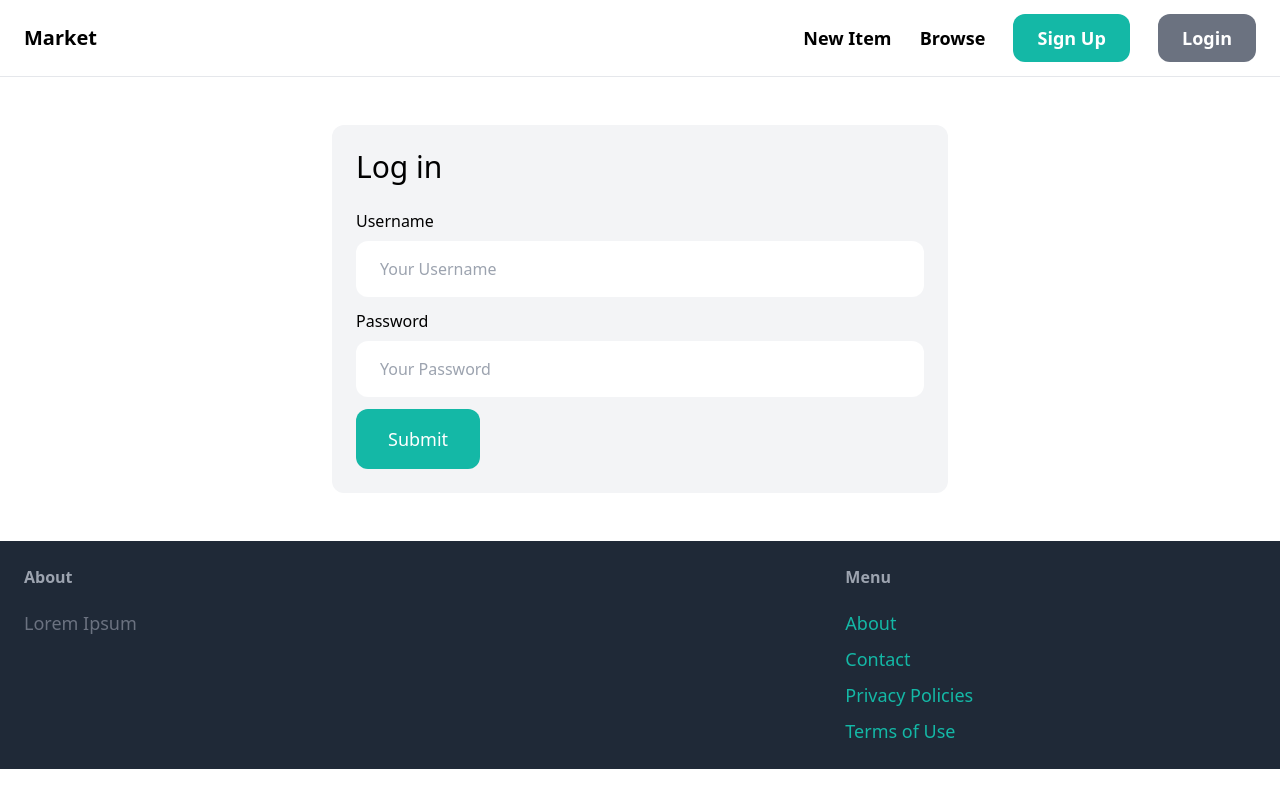
After one commit to neuralmanacle/market, a Django app: a page that uses core/templates/core/base.html in a window 1280 px wide. The commit adds this page. Run offline with Django 5.2, Linux system fonts and the light colour scheme; some libraries are stand-ins or nearby versions.

Commit message:
Add Item

```diff
--- a/core/forms.py
+++ b/core/forms.py
@@ -1,7 +1,16 @@
 from django import forms
-from django.contrib.auth.forms import UserCreationForm
+from django.contrib.auth.forms import UserCreationForm,AuthenticationForm
 from django.contrib.auth.models import User
 
+class LoginForm(AuthenticationForm):
+    username = forms.CharField(widget=forms.TextInput(attrs={
+        'placeholder': 'Your Username',
+        'class': 'w-full py-4 px-6 rounded-xl'
+    }))
+    password = forms.CharField(widget=forms.PasswordInput(attrs={
+        'placeholder': 'Your Password',
+        'class': 'w-full py-4 px-6 rounded-xl'
+    }))
 class SignupForm(UserCreationForm):
     class Meta:
         model = User
--- a/core/templates/core/base.html
+++ b/core/templates/core/base.html
@@ -15,11 +15,15 @@
         <nav class="py-6 px-6 flex justify-between items-center border-b border-gray-200">
             <a href="/" class="text-xl font-bold">Market</a>
             <div class="space-x-6">
-                <a href="#" class = "text-lg font-semibold hover:text-gray-500">New Item</a>
+                <a href="{%url 'item:new' %}" class = "text-lg font-semibold hover:text-gray-500">New Item</a>
                 <a href="#" class = "text-lg font-semibold hover:text-gray-500">Browse</a>
-
-                <a href="core:signup" class = "px-6 py-3 text-lg font-semibold bg-teal-500 text-white rounded-xl hover:bg-teal-700">Sign Up</a>
-                <a href="#" class = "px-6 py-3 text-lg font-semibold bg-gray-500 text-white rounded-xl hover:bg-teal-700">Login</a>
+                {% if request.user.is_authenticated %}
+                <a href="#" class = "px-6 py-3 text-lg font-semibold bg-teal-500 text-white rounded-xl hover:bg-teal-700">Inbox</a>
+                <a href="#" class = "px-6 py-3 text-lg font-semibold bg-gray-500 text-white rounded-xl hover:bg-teal-700">Dashboard</a>
+                {% else %}
+                <a href="{% url 'core:signup' %}" class = "px-6 py-3 text-lg font-semibold bg-teal-500 text-white rounded-xl hover:bg-teal-700">Sign Up</a>
+                <a href="{% url 'core:login' %}" class = "px-6 py-3 text-lg font-semibold bg-gray-500 text-white rounded-xl hover:bg-teal-700">Login</a>
+                {% endif %}
             </div>
         </nav>
 
--- /dev/null
+++ b/core/templates/core/login.html
@@ -0,0 +1,35 @@
+{% extends 'core/base.html' %}
+
+{% block title %}Log in{% endblock %}
+
+{% block content %}
+<div class="w-1/2 my-6 mx-auto p-6 bg-gray-100 rounded-xl">
+    <h1 class="mb-6 text-3xl">Log in</h1>
+
+    <form method="post" action=".">
+        {% csrf_token %}
+
+        <div class="mb-3">
+            <label class="inline-block mb-2">Username</label><br>
+            {{ form.username }}
+        </div>
+
+        <div class="mb-3">
+            <label class="inline-block mb-2">Password</label><br>
+            {{ form.password }}
+        </div>
+
+        {% if form.errors or form.non_field_errors %}
+            <div class="mb-3 p-6 bg-red-100 rounded-xl">
+                {% for field in form %}
+                    {{ field.errors }}
+                {% endfor %}
+
+                {{ form.non_field_errors }}
+            </div>
+        {% endif %}
+
+        <button class="py-4 px-8 text-lg bg-teal-500 hover:bg-teal-700 rounded-xl text-white">Submit</button>
+    </form>
+</div>
+{% endblock %}
--- a/core/urls.py
+++ b/core/urls.py
@@ -1,5 +1,7 @@
 from django.urls import path
+from django.contrib.auth import views as auth_views
 from .views import index,contact,signup
+from .forms import LoginForm
 app_name = "core"
 
 
@@ -7,4 +9,5 @@ urlpatterns = [
     path("",index,name='index'),
     path("contact/",contact,name='contact'),
     path("signup/",signup,name='signup'),
+    path("login/",auth_views.LoginView.as_view(template_name='core/login.html',authentication_form=LoginForm),name='login'),
 ]
--- a/item/urls.py
+++ b/item/urls.py
@@ -4,5 +4,6 @@ from . import views
 app_name = 'item'
 
 urlpatterns = [
+    path('new/', views.new, name='new'),
     path('<int:pk>/', views.detail, name='detail'),
 ]
--- a/market/settings.py
+++ b/market/settings.py
@@ -27,6 +27,9 @@ DEBUG = True
 
 ALLOWED_HOSTS = []
 
+LOGIN_URL = '/login/'
+LOGIN_REDIRECT_URL = '/'
+LOGOUT_REDIRECT_URL = '/'
 
 # Application definition
 
```
Also changed, not shown: item/forms.py (added, +8 -0 lines), item/templates/item/form.html (added, +27 -0 lines), item/views.py (+10 -0 lines), db.sqlite3.
